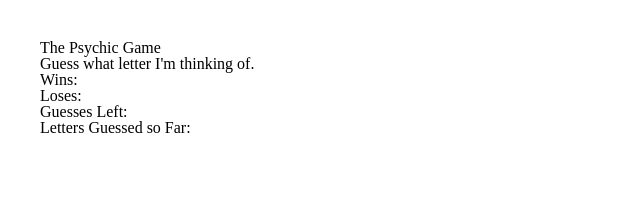
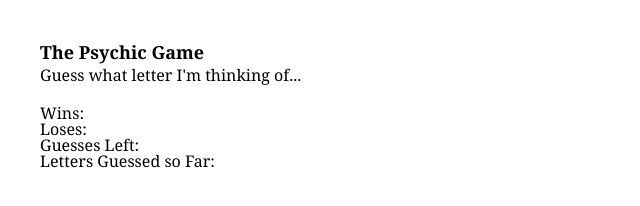
Before and after one commit to kumarivb/psychic_game, a plain HTML site: page index.html in a window 1280 px wide. Shown: the whole page, without its empty margins (0-640 px from the left). Drawn offline with nearby package versions, Linux system fonts and the light colour scheme.

Commit message:
added some basic styling to style.css

```diff
--- a/assets/css/style.css
+++ b/assets/css/style.css
@@ -1,3 +1,21 @@
+body {
+	font-family: Georgia, "Times New Roman", Times, serif;
+	max-width: 100%;
+}
 .container {
 	margin: 40px 0px 0px 40px;
 }
+
+.header {
+	margin: 0px 0px 20px 0px;
+}
+
+h1 {
+	font-weight: bolder;
+	line-height: 25px;
+	font-size: 18px;
+}
+
+h2 {
+	line-height: 20px;
+}
--- a/index.html
+++ b/index.html
@@ -17,7 +17,7 @@
 
 		<div class="header">
 			<h1>The Psychic Game</h1>
-			<h2>Guess what letter I'm thinking of.</h2>
+			<h2>Guess what letter I'm thinking of...</h2>
 		</div>
 
 			<div class="content">
```
Also changed, not shown: assets/javascript/game.js (line endings or trailing spaces).
